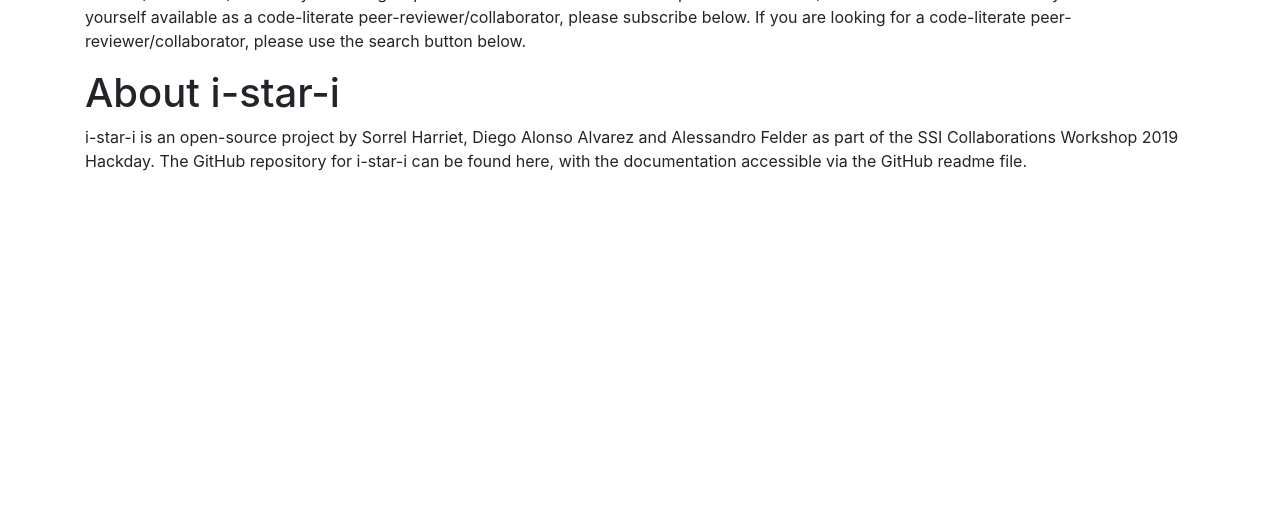
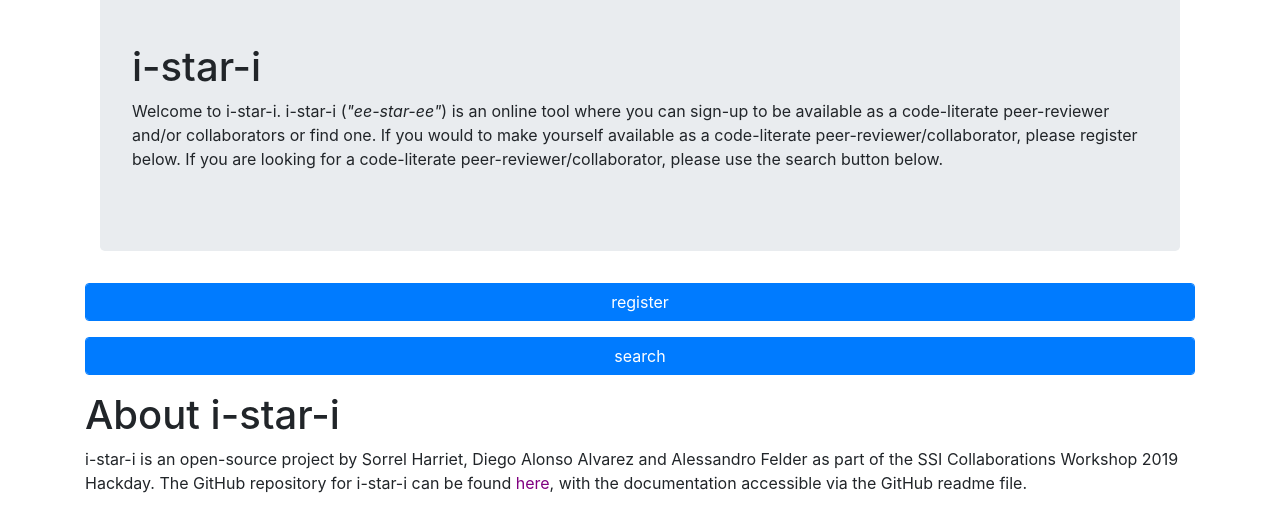
Before and after one commit to i-star-i/istari, a Flask app: page / in a window 1280 px wide. Shown: the part 321-832 px from the top of the page. Before the commit the page ends 492 px from the top, so only its background shows below. Run offline with Flask 2, Linux system fonts and the light colour scheme; some libraries are stand-ins or nearby versions.

Commit message:
improve html

```diff
--- a/templates/home.html
+++ b/templates/home.html
@@ -1,10 +1,25 @@
 {% extends 'layout.html' %}
 
 {% block content %}
-<img src="logo-istari.png" />
+<center>
+<img src="{{url_for('static', filename='logo-istari.png')}}" />
+</center>
+
+<div class="container">
+  <div class="jumbotron">
 	<h1>i-star-i</h1>
-	<p>i-star-i (<em>ee-star-ee</em>)is where you can sign-up to be available as a code-literate peer-reviewer and/or collaborators or find one. If you would to make yourself available as a code-literate peer-reviewer/collaborator, please subscribe below. If you are looking for a code-literate peer-reviewer/collaborator, please use the search button below.</p>
-	<h1>About i-star-i</h1>
-	<p>i-star-i is an open-source project by Sorrel Harriet, Diego Alonso Alvarez and Alessandro Felder as part of the SSI Collaborations Workshop 2019 Hackday. The GitHub repository for i-star-i can be found here, with the documentation accessible via the GitHub readme file.</p>
+	<p>Welcome to i-star-i. i-star-i (<em>"ee-star-ee"</em>) is an online tool where you can sign-up to be available as a code-literate peer-reviewer and/or collaborators or find one. If you would to make yourself available as a code-literate peer-reviewer/collaborator, please register below. If you are looking for a code-literate peer-reviewer/collaborator, please use the search button below.</p>
+  </div>
+</div>
+
+<div class="form-group">
+		<button class="form-control btn-primary" type="submit"><a href="{{ url_for('register')}}" style="color: #ffffff")>register</a></button>
+	</div>
+<div class="form-group">
+		<button class="form-control btn-primary" type="submit"><a href="{{ url_for('search')}}" style="color: #ffffff")>search</a></button>
+	</div>
+
+<h1>About i-star-i</h1>
+	<p>i-star-i is an open-source project by Sorrel Harriet, Diego Alonso Alvarez and Alessandro Felder as part of the SSI Collaborations Workshop 2019 Hackday. The GitHub repository for i-star-i can be found <a href=https://github.com/i-star-i/istari style="color: #800080">here</a>, with the documentation accessible via the GitHub readme file.</p>
 
 {% endblock %}
--- a/templates/layout.html
+++ b/templates/layout.html
@@ -3,6 +3,7 @@
 <head>
 	<meta charset="utf-8">
 	<link rel="stylesheet" href="https://maxcdn.bootstrapcdn.com/bootstrap/4.0.0/css/bootstrap.min.css" integrity="sha384-Gn5384xqQ1aoWXA+058RXPxPg6fy4IWvTNh0E263XmFcJlSAwiGgFAW/dAiS6JXm" crossorigin="anonymous">
+	<link rel="stylesheet" href="{{url_for('static', filename='custom-styles.css')}}">
 	<title>{{ page }}</title>
 </head>
 <body>
--- a/templates/register.html
+++ b/templates/register.html
@@ -51,7 +51,7 @@
 	</div>
 	<div class="form-check">
 	    <input type="checkbox" class="form-check-input" name="t_and_c">
-		<label class="form-check-label" for="t_and_c">Agree to <a href="#TODO">terms &amp; conditions</a></label>
+		<label class="form-check-label" for="t_and_c">Agree to <a href="#TODO" style="color: #800080">terms &amp; conditions</a></label>
 	  </div>
 	<div class="form-group">
 		<button class="form-control btn-primary" type="submit">submit</button>
```
